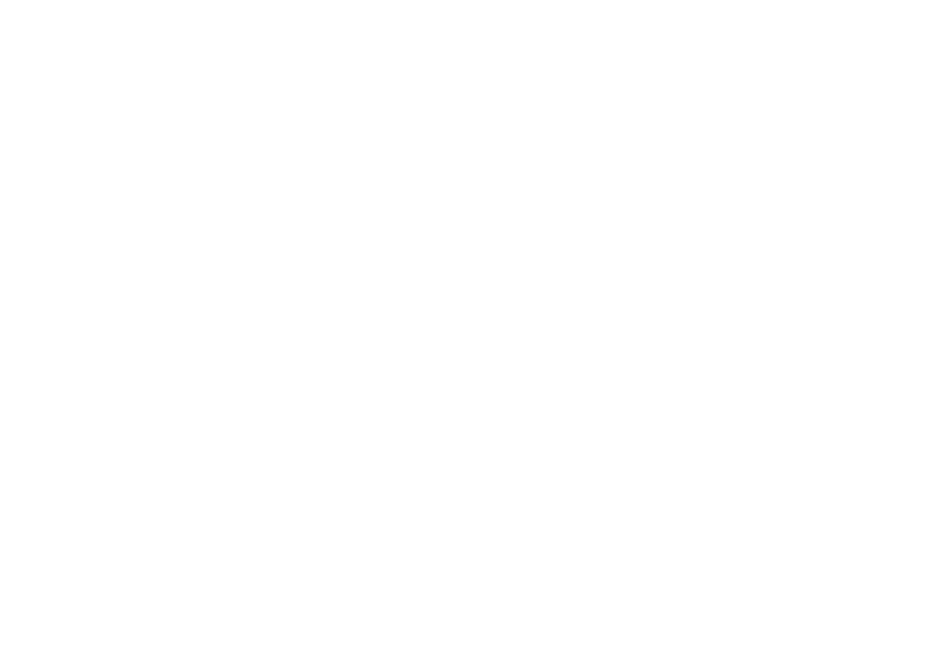
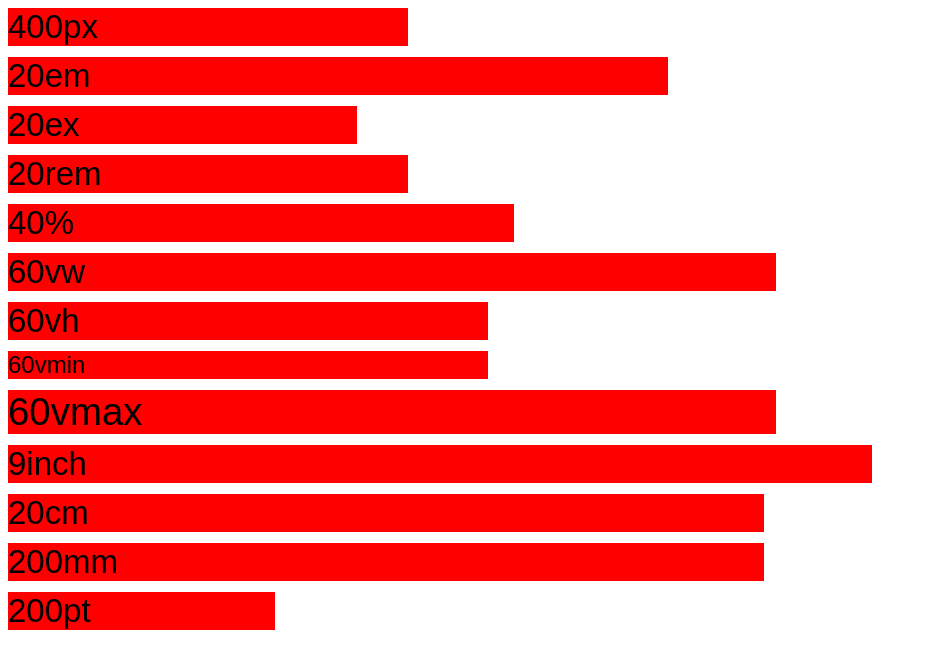
Before and after one commit to tazos4pack/css, a plain HTML site: page 3-jednostki-i-miary-w-css/index.html in a window 1280 px wide. Shown: the whole page, without its empty margins (0-927 px from the left). Drawn offline with Linux system fonts and the light colour scheme.

Commit message:
rozmiary

```diff
--- a/3-jednostki-i-miary-w-css/css/style.css
+++ b/3-jednostki-i-miary-w-css/css/style.css
@@ -0,0 +1,67 @@
+html {
+    font-size: 20px;
+    font-family: sans-serif;
+}
+
+#container {
+    font-size: 33px;
+}
+
+#container>div {
+    background-color: red;
+    margin-bottom: 11px;
+}
+
+#pixele {
+    width: 400px;
+}
+
+#em {
+    width: 20em;
+}
+
+#ex {
+    width: 20ex;
+}
+
+#rem {
+    width: 20rem;
+}
+
+#procenty {
+    width: 40%;
+}
+
+#vw {
+    width: 60vw;
+}
+
+#vh {
+    width: 60vh;
+}
+
+#vmin {
+    width: 60vmin;
+    font-size: 3vmin;
+}
+
+#vmax {
+    width: 60vmax;
+    font-size: 3vmax;
+}
+
+#inch {
+    width: 9in;
+}
+
+#cm {
+    width: 20cm;
+}
+
+#mm {
+    width: 200mm;
+}
+
+#pt {
+    width: 200pt;
+}
--- a/3-jednostki-i-miary-w-css/index.html
+++ b/3-jednostki-i-miary-w-css/index.html
@@ -1,11 +1,54 @@
 <!DOCTYPE html>
 <html lang="en">
+
 <head>
     <meta charset="UTF-8">
     <title>Jednostki i miary CSS</title>
     <link rel="stylesheet" href="css/style.css">
 </head>
+
 <body>
+    <div id="container">
+        <div id="pixele">
+            400px
+        </div>
+        <div id="em">
+            20em
+        </div>
+        <div id="ex">
+            20ex
+        </div>
+        <div id="rem">
+            20rem
+        </div>
+        <div id="procenty">
+            40%
+        </div>
+        <div id="vw">
+            60vw
+        </div>
+        <div id="vh">
+            60vh
+        </div>
+        <div id="vmin">
+            60vmin
+        </div>
+        <div id="vmax">
+            60vmax
+        </div>
+        <div id="inch">
+            9inch
+        </div>
+        <div id="cm">
+            20cm
+        </div>
+        <div id="mm">
+            200mm
+        </div>
+        <div id="pt">
+            200pt
+        </div>
+    </div>
+</body>
 
-</body>
 </html>
```
